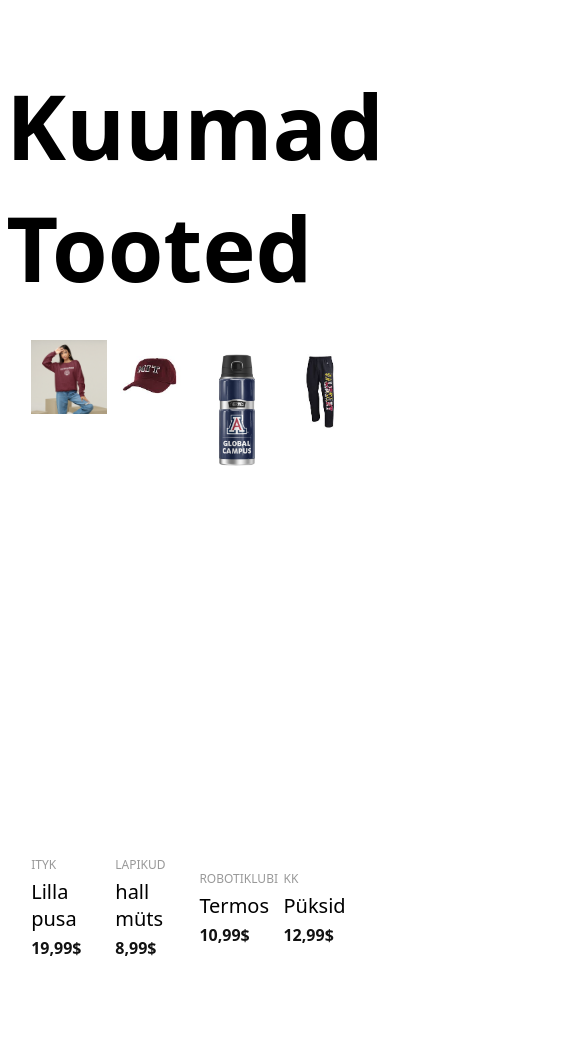
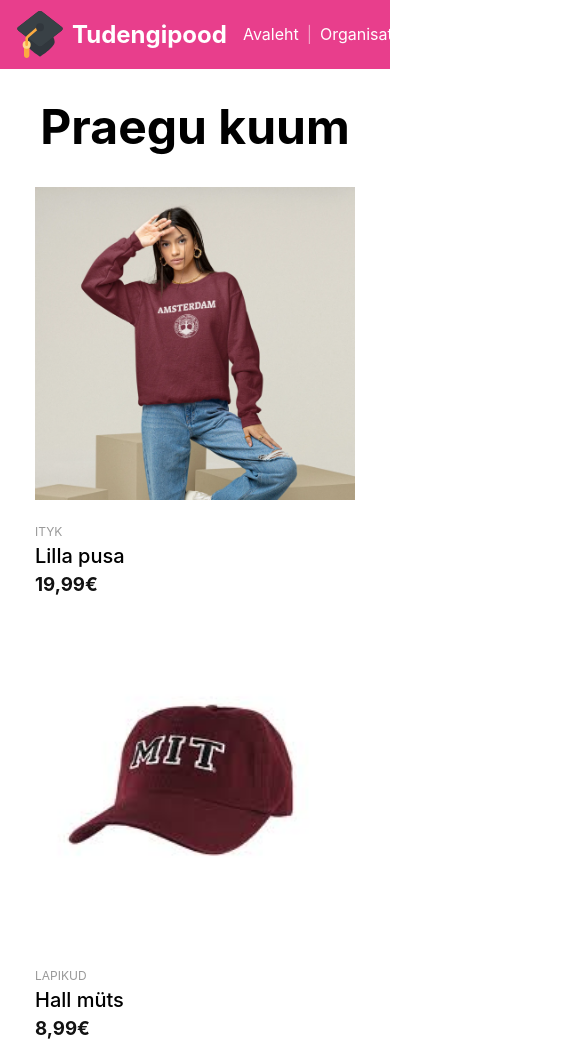
Before and after one commit to heohak/student-shop, a plain HTML site: page src/index.html in a window 390 px wide. Shown: the top 1043 px of the page, 585 px wide, since content can reach past the window. Drawn offline with Linux system fonts and the light colour scheme.

Commit message:
responsive products, resolve conflicts, move images

```diff
--- a/src/index.html
+++ b/src/index.html
@@ -12,58 +12,89 @@
     <link rel="icon" type="image/png" sizes="32x32" href="favicon-32x32.png">
     <link rel="icon" type="image/png" sizes="16x16" href="favicon-16x16.png">
     <link rel="manifest" href="site.webmanifest">
-    <link rel="stylesheet" href="style.css">
+
+    <!-- Stylesheets -->
+    <link rel="stylesheet" href="styles/style.css">
+    <link rel="stylesheet" href="styles/front-page.css">
 </head>
 <body>
+    <header>
+        <a href="/">
+            <div id="logo">
 
-<h1 class="title">Kuumad Tooted</h1>
+                <img src="images/logo.svg" alt="Tudengipoe logo">
+                <span id="logo__title">Tudengipood</span>
+
+            </div>
+        </a>
+
+        <nav id="nav">
+            <a href="/">Avaleht</a>
+            <a href="">Organisatsioonid</a>
+            <a href="">Meist</a>
+        </nav>
+
+        <a href="">
+            <div id="cart">
+                <img src="images/shopping-bag.svg" alt="Ostukorv">
+                <span id="cart__title">Ostukorv</span>
+            </div>
+        </a>
+    </header>
+
+    <main>
+        <section class="page-section">
+            <h1 class="title">Praegu kuum</h1>
             <div class="product-grid-container">
                 <div class="product-container">
                     <div class="product-image-wrapper">
-            <img src="pildid/hoodie.webp" alt="" class="product-image">
+                        <img src="images/products/hoodie.webp" alt="" class="product-image">
                     </div>
                     <div class="product-info-container">
                         <span class="product-seller">ITYK</span>
                         <h3 class="product-title">Lilla pusa</h3>
-            <h3 class="product-price">19,99$</h3>
+                        <h3 class="product-price">19,99€</h3>
                     </div>
                 </div>
                 <div class="product-container">
                     <div class="product-image-wrapper">
-            <img src="pildid/hat.jfif" alt="" class="product-image">
+                        <img src="images/products/hat.jfif" alt="" class="product-image">
                     </div>
                     <div class="product-info-container">
                         <span class="product-seller">Lapikud</span>
-            <h3 class="product-title">hall müts</h3>
-            <h3 class="product-price">8,99$</h3>
+                        <h3 class="product-title">Hall müts</h3>
+                        <h3 class="product-price">8,99€</h3>
                     </div>
                 </div>
                 <div class="product-container">
                     <div class="product-image-wrapper">
-            <img src="pildid/termos.jpg" alt="" class="product-image">
+                        <img src="images/products/termos.jpg" alt="" class="product-image">
                     </div>
                     <div class="product-info-container">
                         <span class="product-seller">Robotiklubi</span>
                         <h3 class="product-title">Termos</h3>
-            <h3 class="product-price">10,99$</h3>
+                        <h3 class="product-price">10,99€</h3>
                     </div>
                 </div>
                 <div class="product-container">
                     <div class="product-image-wrapper">
-            <img src="pildid/pants.jfif" alt="" class="product-image">
+                        <img src="images/products/pants.jfif" alt="" class="product-image">
                     </div>
                     <div class="product-info-container">
                         <span class="product-seller">KK</span>
                         <h3 class="product-title">Püksid</h3>
-            <h3 class="product-price">12,99$</h3>
+                        <h3 class="product-price">12,99€</h3>
                     </div>
                 </div>
             </div>
+        </section>
+
+        <section class="page-section">
             <h1 class="title">Organisatsioonid</h1>
             <div class="product-grid-container">
                 <div class="product-container">
                     <div class="product-image-wrapper">
-            <img src="pildid/ityk.jfif" alt="" class="product-image">
+                        <img src="images/org/ityk.jfif" alt="" class="product-image">
                     </div>
                     <div class="product-info-container">
                         <h3 class="product-title">ITYK</h3>
@@ -71,7 +102,7 @@
                 </div>
                 <div class="product-container">
                     <div class="product-image-wrapper">
-            <img src="pildid/lapikud.png" alt="" class="product-image">
+                        <img src="images/org/lapikud.png" alt="" class="product-image">
                     </div>
                     <div class="product-info-container">
                         <h3 class="product-title">Lapikud</h3>
@@ -79,7 +110,7 @@
                 </div>
                 <div class="product-container">
                     <div class="product-image-wrapper">
-            <img src="pildid/mtyk.jfif" alt="" class="product-image">
+                        <img src="images/org/mtyk.jfif" alt="" class="product-image">
                     </div>
                     <div class="product-info-container">
                         <h3 class="product-title">MTYK</h3>
@@ -87,14 +118,14 @@
                 </div>
                 <div class="product-container">
                     <div class="product-image-wrapper">
-            <img src="pildid/robotiklubi.png" alt="" class="product-image">
+                        <img src="images/org/robotiklubi.png" alt="" class="product-image">
                     </div>
                     <div class="product-info-container">
                         <h3 class="product-title">Robotiklubi</h3>
                     </div>
                 </div>
             </div>
-
-
+        </section>
+    </main>
 </body>
 </html>
--- a/src/style.css
+++ /dev/null
@@ -1,81 +0,0 @@
-*{
-    margin: 0;
-    padding: 0;
-    font-family: system-ui, -apple-system, BlinkMacSystemFont, 'Segoe UI', Roboto, Oxygen, Ubuntu, Cantarell, 'Open Sans', 'Helvetica Neue', sans-serif;
-    box-sizing: border-box;
-    transition: 0.5s;
-}
-
-body{
-    width: 100%;
-    position: relative;
-    display: flex;
-    justify-content: flex-start;
-    align-items: center;
-    flex-direction: column;
-    padding: 0 8%;
-}
-
-.title{
-    font-size: 90px;
-    margin: 4rem 0 2rem 0;
-}
-
-.product-grid-container{
-    width: 100%;
-    display: flex;
-    justify-content: space-between;
-    align-items: center;
-    overflow: hidden;
-    flex-wrap: wrap;
-}
-.product-container{
-    width: 23%;
-    display: flex;
-    justify-content: center;
-    align-items: flex-start;
-    flex-direction: column;
-    margin-bottom: 5rem;
-}
-
-.product-image-wrapper{
-    height: 500px;
-    width: 100%;
-    overflow: hidden;
-}
-
-.product-image{
-    width: 100%;
-
-}
-
-.product-image:hover{
-    opacity: 0.6;
-    transform: scale(1.1);
-
-}
-
-.product-info-container{
-    display: flex;
-    justify-content: flex-start;
-    align-items: flex-start;
-    flex-direction: column;
-    margin-top: 1rem;
-}
-.product-seller{
-    text-transform: uppercase;
-    font-size: 12px;
-    color:#999;
-}
-
-.product-title{
-    font-size: 20px;
-    margin: 5px 0;
-    font-weight: 500;
-}
-
-.product-price{
-    color: #121212;
-    font-size: 16px;
-    font-weight: 600;
-}
--- /dev/null
+++ b/src/styles/front-page.css
@@ -0,0 +1,76 @@
+.page-section {
+    display: flex;
+    flex-wrap: wrap;
+    justify-content: center;
+
+    /*margin: 0.2em 0 0.2em;*/
+}
+
+.title{
+    font-size: xxx-large;
+    width: 100%;
+    text-align: center;
+
+    margin-bottom: 0.25em;
+}
+
+.product-grid-container{
+    /*width: 100%;*/
+    display: flex;
+    justify-content: center;
+    align-items: center;
+    overflow: hidden;
+    flex-wrap: wrap;
+
+    margin-bottom: 3em;
+}
+.product-container{
+    /*width: 23%;*/
+    /*display: flex;*/
+    /*justify-content: center;*/
+    /*align-items: flex-start;*/
+    /*flex-direction: column;*/
+    margin: 1em 2em;
+}
+
+.product-image-wrapper{
+    /*height: 500px;*/
+    width: 100%;
+    overflow: hidden;
+}
+
+.product-image{
+    object-fit: contain;
+    height: 20em;
+    width: 20em;
+    transition: 0.5s;
+}
+
+.product-image:hover{
+    opacity: 0.6;
+    transform: scale(1.1);
+
+}
+
+.product-info-container{
+    display: flex;
+    justify-content: flex-start;
+    align-items: flex-start;
+    flex-direction: column;
+    margin-top: 1rem;
+}
+.product-seller{
+    text-transform: uppercase;
+    font-size: 12px;
+    color:#999;
+}
+
+.product-title{
+    font-size: 20px;
+    margin: 5px 0;
+    font-weight: 500;
+}
+
+.product-price{
+    color: #121212;
+}
--- /dev/null
+++ b/src/styles/style.css
@@ -0,0 +1,87 @@
+/* ------------------------------------------------------------------ */
+/* Debug */
+/*http://yysource.com/2011/03/debugging-with-css-outline-all-elements/*/
+/** { outline: 2px dotted red }*/
+/** * { outline: 2px dotted green }*/
+/** * * { outline: 2px dotted orange }*/
+/** * * * { outline: 2px dotted blue }*/
+/** * * * * { outline: 1px solid red }*/
+/** * * * * * { outline: 1px solid green }*/
+/** * * * * * * { outline: 1px solid orange }*/
+/** * * * * * * * { outline: 1px solid blue }*/
+
+/* ------------------------------------------------------------------ */
+/* General */
+*,
+*::before,
+*::after{
+    margin: 0;
+    padding: 0;
+    box-sizing: inherit;
+
+    /*https://systemfontstack.com/*/
+    font-family: -apple-system, BlinkMacSystemFont, avenir next, avenir, segoe ui, helvetica neue, helvetica, Cantarell, Ubuntu, roboto, noto, arial, sans-serif;
+}
+
+:root {
+    --color-primary: #E83E8C;
+    --color-light: white;
+}
+
+/* ------------------------------------------------------------------ */
+/* Header */
+header {
+    min-height: 3em;
+
+    background-color: var(--color-primary);
+
+    display: flex;
+    justify-content: space-between;
+    align-items: center;
+
+    margin-bottom: 1.75em;
+}
+
+header * {
+    color: var(--color-light);
+    text-decoration: none; /* Links won't be highlighted */
+}
+
+header #logo,
+header #cart {
+    display: flex;
+    flex-direction: row;
+    align-items: center;
+
+    padding: 0.65em 1em;
+}
+
+header #logo img {
+    min-height: 3em;
+    max-height: 4em;
+
+    margin-right: 0.5em;
+}
+
+header #cart img {
+    max-height: 2.8em;
+
+    margin-right: 0.5em;
+}
+
+header #logo__title {
+    font-size: x-large;
+    font-weight: bold;
+}
+
+header #nav {
+    display: inline-flex;
+    gap: 1em;
+}
+
+header #nav a:not(:last-of-type):after {
+    content: "|";
+    position: relative;
+    left: 0.5em;
+    opacity: 0.5;
+}
```
Also changed, not shown: src/images/logo.svg (added), src/images/org/ityk.jfif (renamed from src/pildid/ityk.jfif), src/images/org/lapikud.png (renamed from src/pildid/lapikud.png), src/images/org/mtyk.jfif (renamed from src/pildid/mtyk.jfif), src/images/org/robotiklubi.png (renamed from src/pildid/robotiklubi.png), src/images/products/hat.jfif (renamed from src/pildid/hat.jfif), src/images/products/hoodie.webp (renamed from src/pildid/hoodie.webp), src/images/products/pants.jfif (renamed from src/pildid/pants.jfif), src/images/products/termos.jpg (renamed from src/pildid/termos.jpg), src/images/shopping-bag.svg (added). Lines whose indentation alone changed are shown as unchanged.
